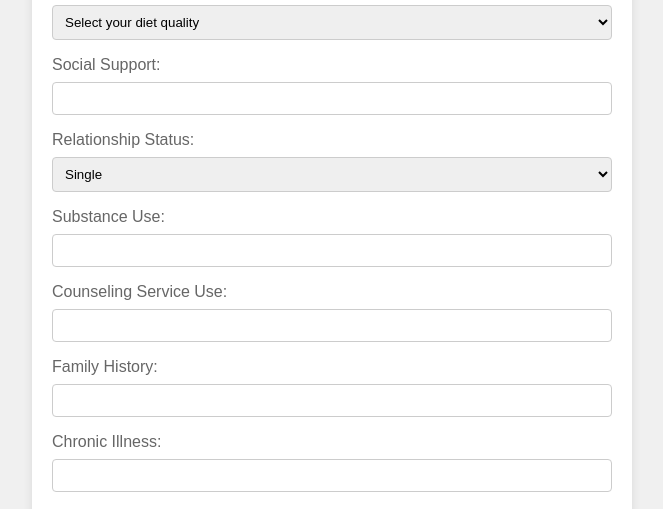
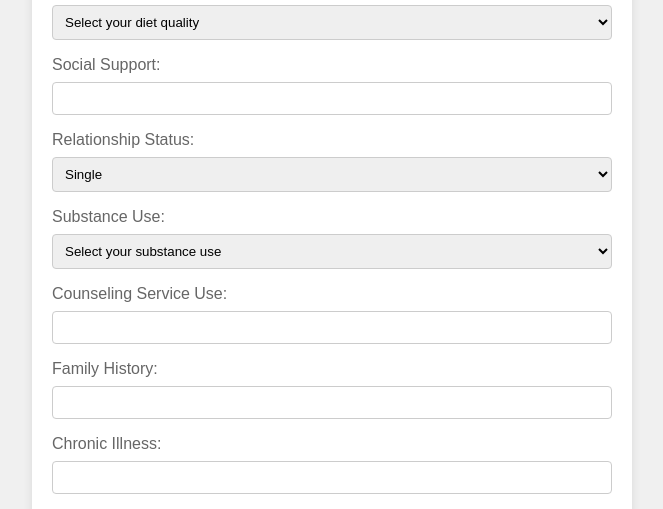
Before and after one commit to amoghbansal/RIDE-HACK-24, a Flask app: page / in a window 1280 px wide. Shown: the part 939-1448 px from the top of the page, without its empty margins (308-971 px from the left). Run offline with Flask 3, Linux system fonts and the light colour scheme.

Commit message:
Update index.html

```diff
--- a/templates/index.html
+++ b/templates/index.html
@@ -81,7 +81,12 @@
             </select>
 
             <label for="substanceUse">Substance Use:</label>
-            <input type="text" id="substanceUse" name="substanceUse" required>
+            <select id="substanceUse" name="substanceUse" required>
+                <option value="" disabled selected>Select your substance use</option>
+                <option value="Frequently">Frequently</option>
+                <option value="Occasionally">Occasionally</option>
+                <option value="Never">Never</option>
+            </select>
 
             <label for="counselingServiceUse">Counseling Service Use:</label>
             <input type="text" id="counselingServiceUse" name="counselingServiceUse" required>
```
